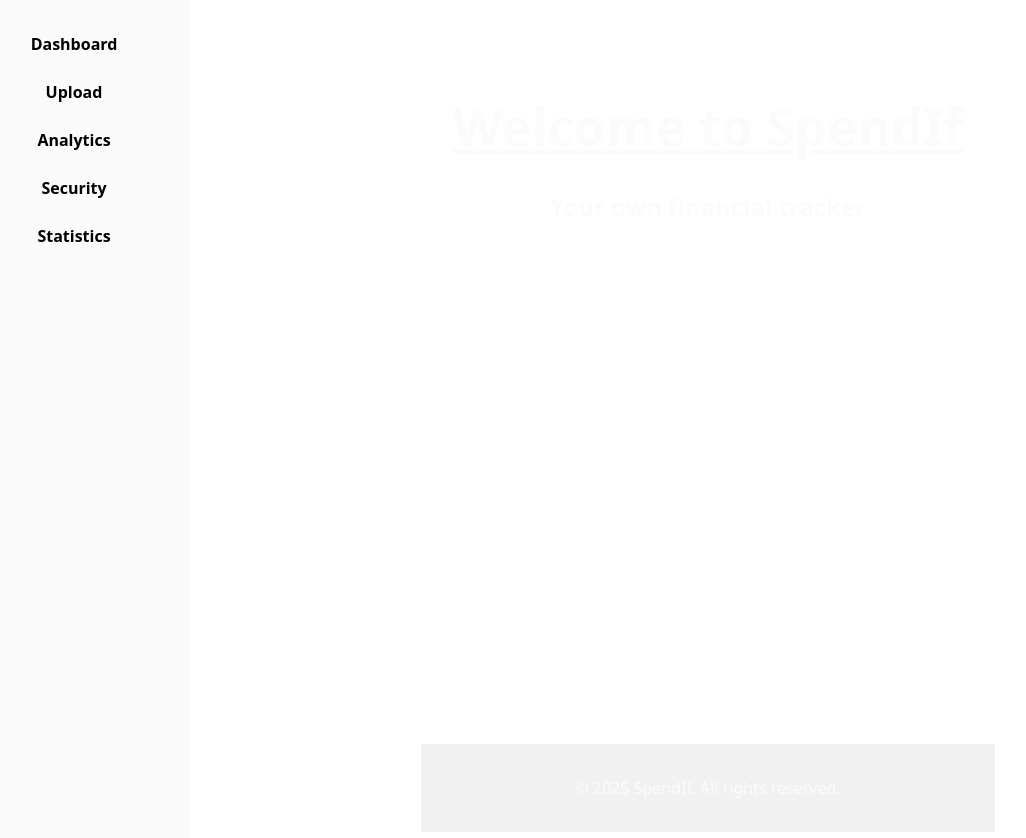
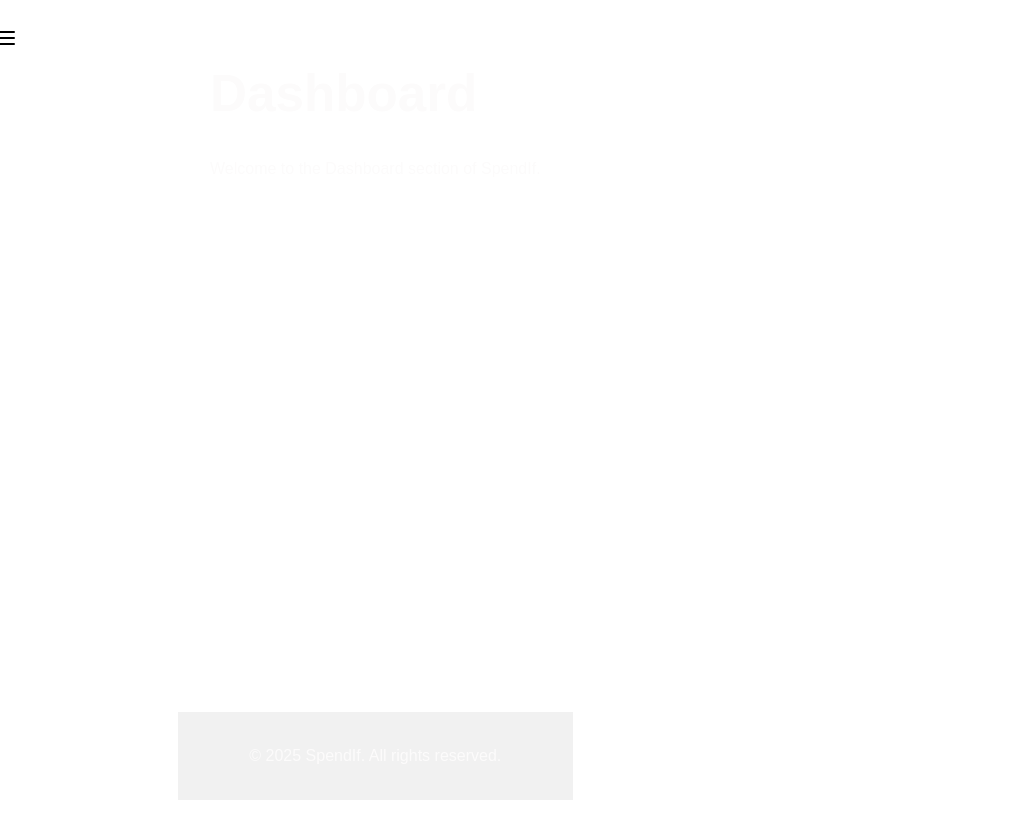
Before and after one commit to ZeyadHatem1/SpendIf, a React (Vite) app in the folder SpendIf/frontend/: page / in a window 1280 px wide. Shown: the top 838 px of the page, without its empty margins (42-1068 px from the left). After the commit the page ends 800 px from the top, so only its background shows below. Built offline with nearby package versions, Linux system fonts and the light colour scheme.

Commit message:
Navbar enhanced

```diff
--- a/SpendIf/frontend/src/App.jsx
+++ b/SpendIf/frontend/src/App.jsx
@@ -1,25 +1,79 @@
-// src/App.jsx
-import React from 'react';
-import './App.css'; // optional for styling
+import React, { useState } from 'react';
+import {
+  FiHome,
+  FiUpload,
+  FiTrendingUp,
+  FiShield,
+  FiBarChart2,
+  FiMenu,
+  FiX,
+} from 'react-icons/fi';
 
 function App() {
+  const [active, setActive] = useState('Dashboard');
+  const [hovered, setHovered] = useState(null);
+  const [showNavbar, setShowNavbar] = useState(false);
+
+  const menuItems = [
+    { name: 'Dashboard', icon: <FiHome /> },
+    { name: 'Upload', icon: <FiUpload /> },
+    { name: 'Analytics', icon: <FiTrendingUp /> },
+    { name: 'Security', icon: <FiShield /> },
+    { name: 'Statistics', icon: <FiBarChart2 /> },
+  ];
+
   return (
     <div style={styles.wrapper}>
-      <nav style={styles.navbar}>
-        <ul style={styles.navList}>
-          <li><a href="#" style={styles.link}>Dashboard</a></li>
-          <li><a href="#" style={styles.link}>Upload</a></li>
-          <li><a href="#" style={styles.link}>Analytics</a></li>
-          <li><a href="#" style={styles.link}>Security</a></li>
-          <li><a href="#" style={styles.link}>Statistics</a></li>
-        </ul>
-      </nav>
+      {/* Menu button (only shows when navbar is closed) */}
+      {!showNavbar && (
+        <button
+          onClick={() => setShowNavbar(true)}
+          style={{ ...styles.menuButton, color: 'black' }}
+        >
+          <FiMenu size={24} />
+        </button>
+      )}
+
+      {/* Conditionally render navbar */}
+      {showNavbar && (
+        <>
+          <nav style={styles.navbar}>
+            <ul style={styles.navList}>
+              {menuItems.map(item => (
+                <li
+                  key={item.name}
+                  onClick={() => setActive(item.name)}
+                  onMouseEnter={() => setHovered(item.name)}
+                  onMouseLeave={() => setHovered(null)}
+                  style={{
+                    ...styles.navItem,
+                    ...(active === item.name ? styles.activeNavItem : {}),
+                    ...(hovered === item.name && active !== item.name
+                      ? styles.hoverNavItem
+                      : {}),
+                  }}
+                >
+                  <span style={styles.icon}>{item.icon}</span>
+                  <span>{item.name}</span>
+                </li>
+              ))}
+            </ul>
+          </nav>
+
+          {/* X (close) button next to navbar */}
+          <button
+            onClick={() => setShowNavbar(false)}
+            style={styles.closeButton}
+          >
+            <FiX size={24} />
+          </button>
+        </>
+      )}
 
       <div style={styles.content}>
         <main style={styles.main}>
-          <u><h1>Welcome to SpendIf</h1></u>
-          <h2>Your own financial tracker</h2>
-          {/* Your other components can go here */}
+          <h1>{active}</h1>
+          <p>Welcome to the {active} section of SpendIf.</p>
         </main>
         <footer style={styles.footer}>
           <p>&copy; 2025 SpendIf. All rights reserved.</p>
@@ -33,46 +87,85 @@
   wrapper: {
     display: 'flex',
     minHeight: '100vh',
+    fontFamily: 'sans-serif',
   },
-  content: {
-    display: 'flex',
-    flexDirection: 'column',
-    flexGrow: 1,
-    marginLeft: '220px',
+  menuButton: {
+    position: 'fixed',
+    top: '1rem',
+    left: '1rem',
+    background: 'none',
+    border: 'none',
+    cursor: 'pointer',
+    zIndex: 1000,
+    color: 'black',
+  },
+  closeButton: {
+    position: 'fixed',
+    top: '1rem',
+    left: '210px', // right next to the navbar
+    background: 'none',
+    border: 'none',
+    cursor: 'pointer',
+    zIndex: 1000,
+    color: 'black',
   },
   navbar: {
-    backgroundColor: '#fbfafaff',
-    padding: '2rem 1rem',
+    backgroundColor: '#ffffff',
+    padding: '1rem 0.5rem',
+    width: '200px',
     height: '100vh',
-    width: '200px',
     position: 'fixed',
     top: 0,
     left: 0,
     display: 'flex',
     flexDirection: 'column',
+    borderRight: '1px solid #eee',
+    zIndex: 999,
   },
   navList: {
     listStyle: 'none',
+    padding: 0,
+    margin: 0,
     display: 'flex',
     flexDirection: 'column',
-    gap: '1.5rem',
-    margin: 0,
-    padding: 0,
+    gap: '0.5rem',
   },
-  link: {
-    color: 'black',
-    textDecoration: 'none',
-    fontWeight: 'bold',
+  navItem: {
+    display: 'flex',
+    alignItems: 'center',
+    gap: '0.75rem',
+    padding: '0.75rem 1rem',
+    borderRadius: '0.5rem',
+    cursor: 'pointer',
+    color: '#4B5563',
+    fontWeight: 500,
+    transition: 'background-color 0.2s ease',
+  },
+  activeNavItem: {
+    backgroundColor: '#0369A1',
+    color: '#ffffff',
+  },
+  hoverNavItem: {
+    backgroundColor: '#E5E7EB',
+  },
+  icon: {
+    fontSize: '1.2rem',
+  },
+  content: {
+    marginLeft: '220px',
+    display: 'flex',
+    flexDirection: 'column',
+    flexGrow: 1,
   },
   main: {
+    flex: 1,
     padding: '2rem',
-    flex: 1,
   },
   footer: {
     textAlign: 'center',
     padding: '1rem',
     backgroundColor: '#f1f1f1',
-  }
+  },
 };
 
 export default App;
--- /dev/null
+++ b/SpendIf/package.json
@@ -0,0 +1,5 @@
+{
+  "dependencies": {
+    "react-icons": "^5.5.0"
+  }
+}
```
Also changed, not shown: 1 other file (tests, documents, lock files or other folders).
